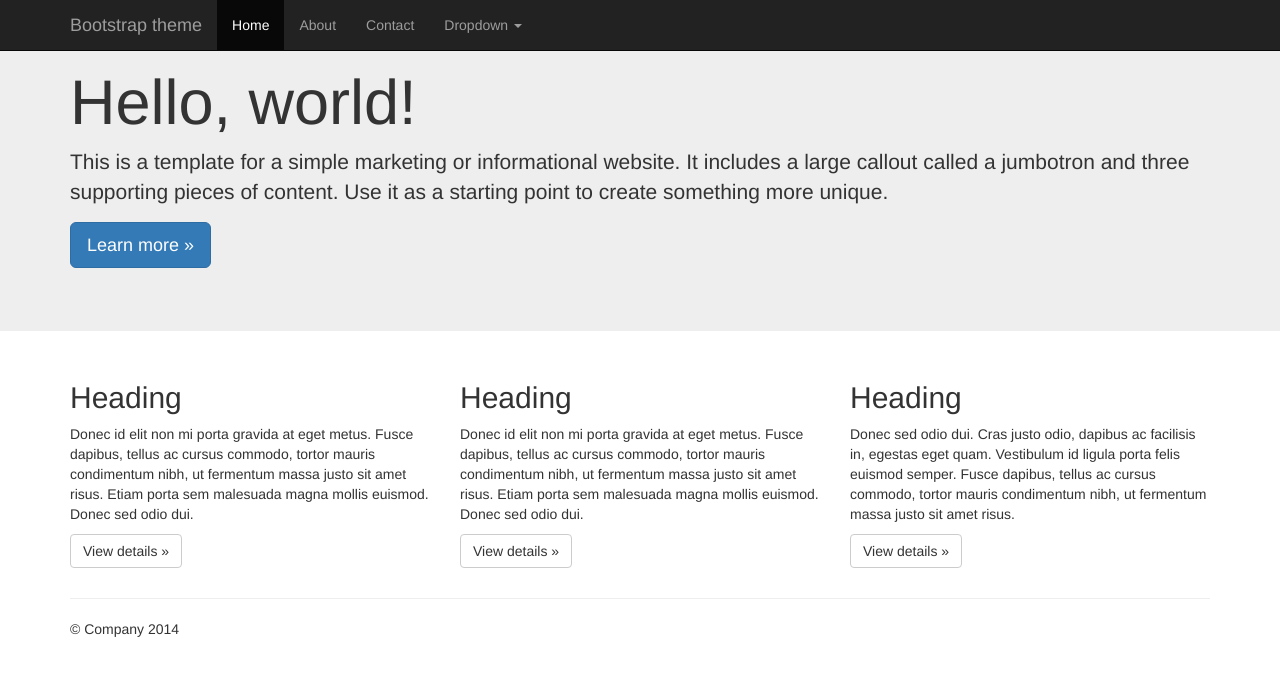
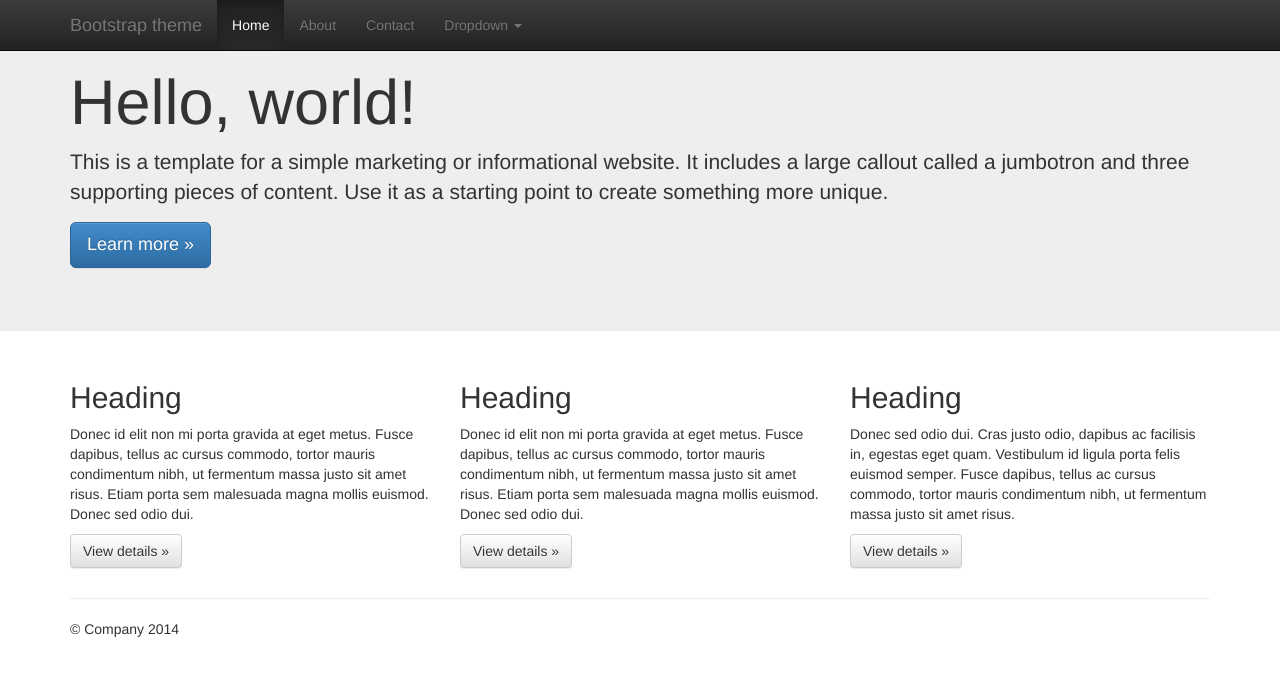
Before and after one commit to 466548/466548.github.io, a website: page index.html in a window 1280 px wide. Drawn offline with nearby package versions, Linux system fonts and the light colour scheme; files that its build step writes are made by us from their sources.

Commit message:
うえいじった

```diff
--- a/index.html
+++ b/index.html
@@ -1,5 +1,4 @@
 
-<!DOCTYPE html>
 <html lang="en">
   <head>
     <meta charset="utf-8">
@@ -9,13 +8,15 @@
     <meta name="author" content="">
     <link rel="icon" href="../../favicon.ico">
 
-    <title>Jumbotron Template for Bootstrap</title>
+    <title>Theme Template for Bootstrap</title>
 
     <!-- Bootstrap core CSS -->
-    <link href="bower_components/bootstrap/dist/css/bootstrap.min.css" rel="stylesheet">
+    <link href="../../dist/css/bootstrap.min.css" rel="stylesheet">
+    <!-- Bootstrap theme -->
+    <link href="../../dist/css/bootstrap-theme.min.css" rel="stylesheet">
 
     <!-- Custom styles for this template -->
-    <link href="jumbotron.css" rel="stylesheet">
+    <link href="theme.css" rel="stylesheet">
 
     <!-- Just for debugging purposes. Don't actually copy these 2 lines! -->
     <!--[if lt IE 9]><script src="../../assets/js/ie8-responsive-file-warning.js"></script><![endif]-->
```
